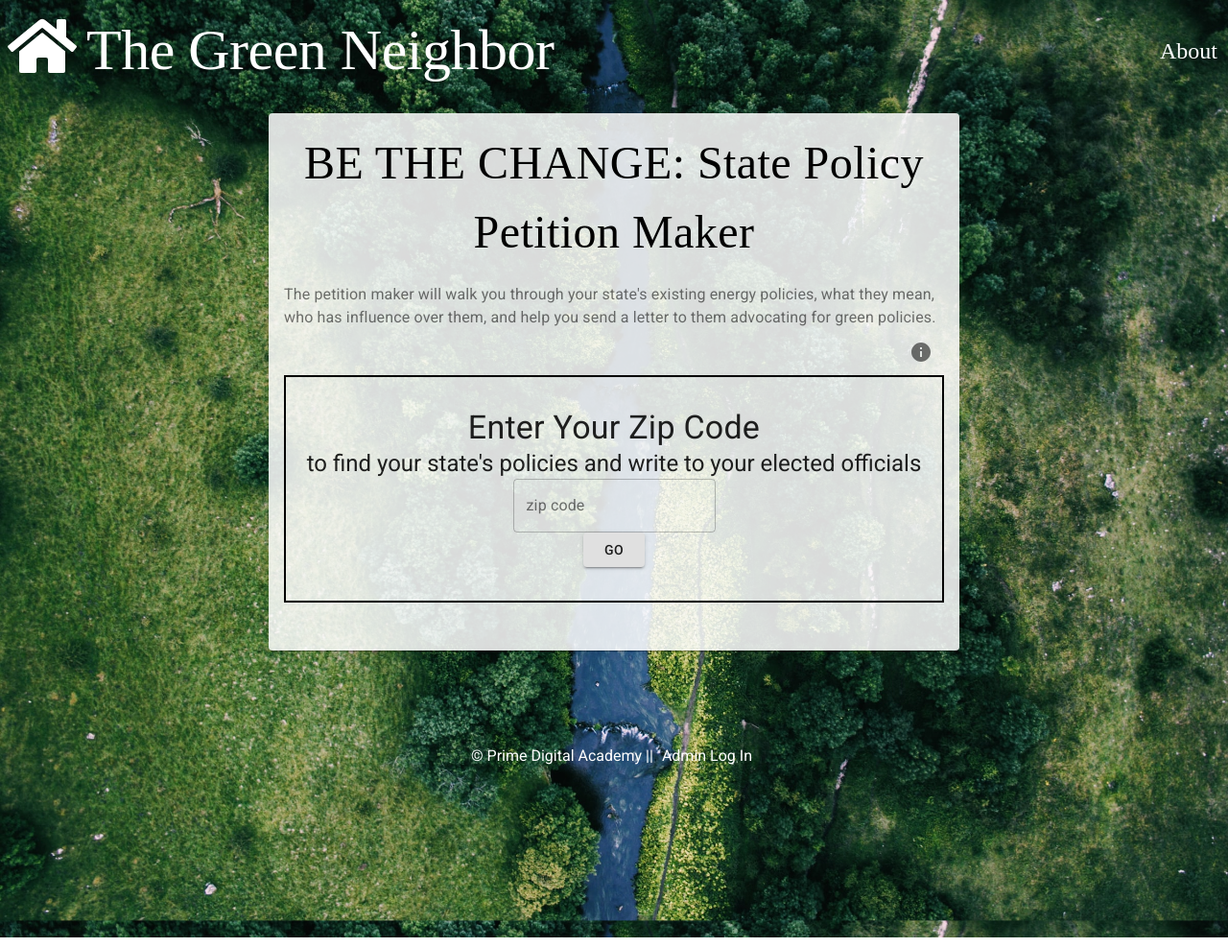
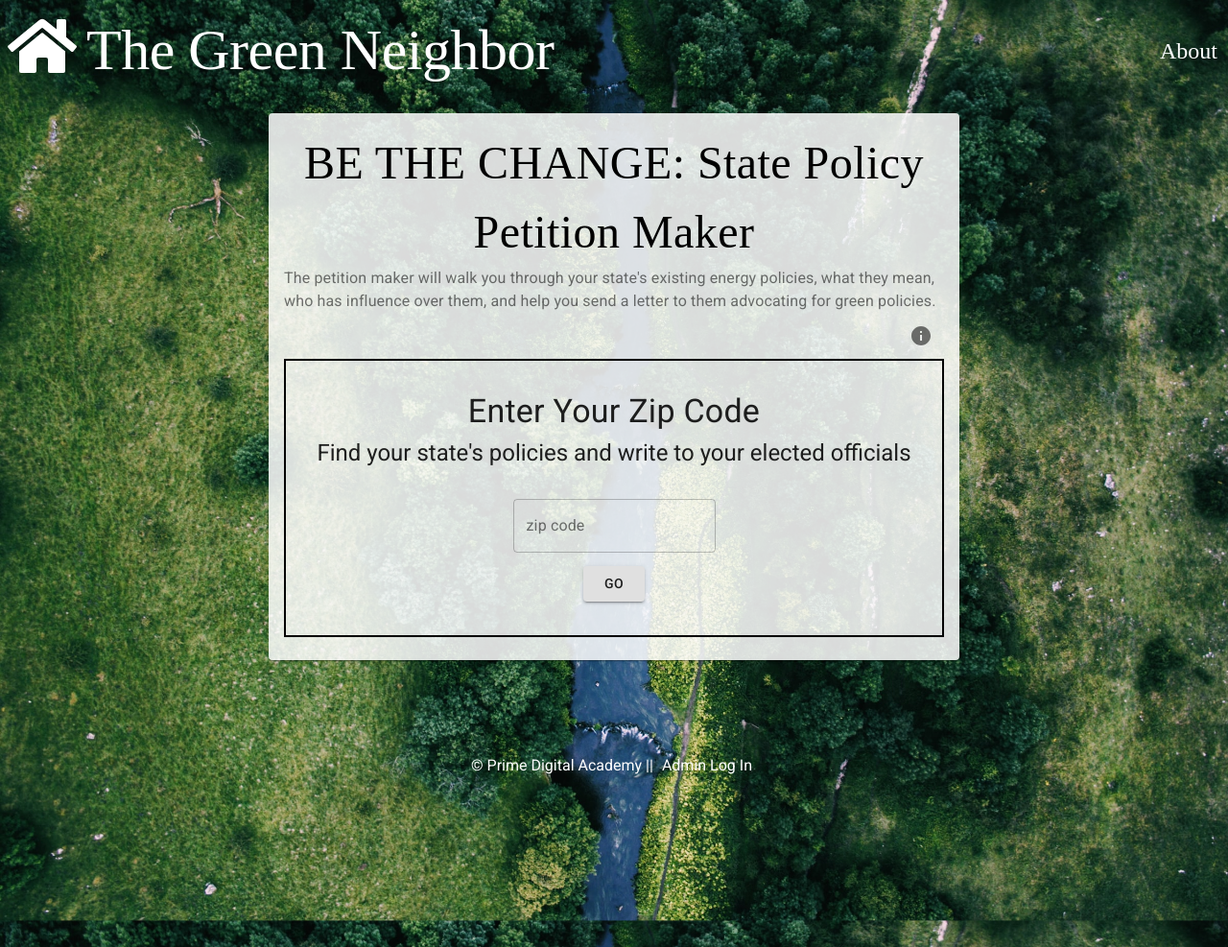
Before and after one commit to GreenNeighborChallenge/letter-builder, a React app: page /#/zip in a window 1280 px wide. Shown: the whole page at 96% size. Built offline with nearby package versions, Linux system fonts and the light colour scheme; no server answers; some icons are missing; a web font is replaced by a local one.

Commit message:
zip spacing

```diff
--- a/src/components/ZipCode/ZipCode.css
+++ b/src/components/ZipCode/ZipCode.css
@@ -20,6 +20,10 @@
     font-family: 'Roboto', Helvetica, sans-serif;
   }
 
+  .zipField {
+      margin-top: 2em;
+  }
+
   /* .errorBox {
       margin-top: 1em;
   } */
--- a/src/components/ZipCode/ZipCode.jsx
+++ b/src/components/ZipCode/ZipCode.jsx
@@ -15,10 +15,17 @@ const useStyles = makeStyles({
         maxHeight: "100%",
     },
     title: {
-        fontSize: 14,
+        fontSize: 48,
+        fontFamily: 'leafy',
+        color: 'black',
+        marginBottom: 0
+    },
+    subtitle: {
+        marginTop: '.25em',
     },
     pos: {
         marginBottom: 12,
+        display: 'inline',
     },
     card: {
         maxWidth: "45em",
@@ -66,11 +73,11 @@ const ZipCode = ({ dispatch, store, history, location }) => {
     otherwise renders a blank one w/on change functionality*/
     const zipField = (props) => {
         if (parsedZipCode.zipCode) {
-            return <TextField label="zip code" variant="outlined" disabled value={parsedZipCode.zipCode} />
-        } else if (parsedZipCode.zipCode === undefined) {
-            return <div><TextField label="zip code" variant="outlined" onChange={(event) => changeZip(event.target.value)} />
+            return <div className='zipField'><TextField label="zip code" variant="outlined" disabled value={parsedZipCode.zipCode} /></div>
+        } else {
+            return <div className='zipField'><TextField label="zip code" variant="outlined" onChange={(event) => changeZip(event.target.value)} />
                 <br />
-                <Button variant='contained' onClick={() => sendZip()}>Go</Button>  </div>
+                <Button style={{marginTop: '1em'}} variant='contained' onClick={() => sendZip()}>Go</Button>  </div>
         }
     }
 
@@ -101,19 +108,19 @@ const ZipCode = ({ dispatch, store, history, location }) => {
                 <Card className={classes.card}>
                     <CardContent>
                         <div style={{ textAlign: 'center' }}>
-                            <Typography color="textSecondary" id='zipTitle' style={{ fontSize: 48, fontFamily: 'leafy', color: 'black' }} gutterBottom>
+                            <Typography color="textSecondary" id='zipTitle' className={classes.title} gutterBottom>
                                 BE THE CHANGE: State Policy Petition Maker
                         </Typography>
                         </div>
 
-                        <Typography className={classes.pos} color="textSecondary" variant='body1' style={{ display: 'inline' }}>
+                        <Typography className={classes.pos} color="textSecondary" variant='body1'>
                             The petition maker will walk you through your state's existing energy policies, what they mean, who has influence over them,
                             and help you send a letter to them advocating for green policies.
                         </Typography> <span style={{ display: 'inline', float: 'right' }}><InfoPopover /></span>
 
                         <div className='zipBox' >
                             <Typography variant='h4'>Enter Your Zip Code</Typography>
-                            <Typography variant="h5" component="h2">to find your state's policies and write to your elected officials</Typography>
+                            <Typography variant="h5" component="h2" className={classes.subtitle}>Find your state's policies and write to your elected officials</Typography>
                             {zipField()}
                             <FormHelperText error={errorState} className={classes.helpText}> {helperText} </FormHelperText>
                             {zipClicked === true && Object.keys(store.zip).length === 0 && <ZipError />}
```
